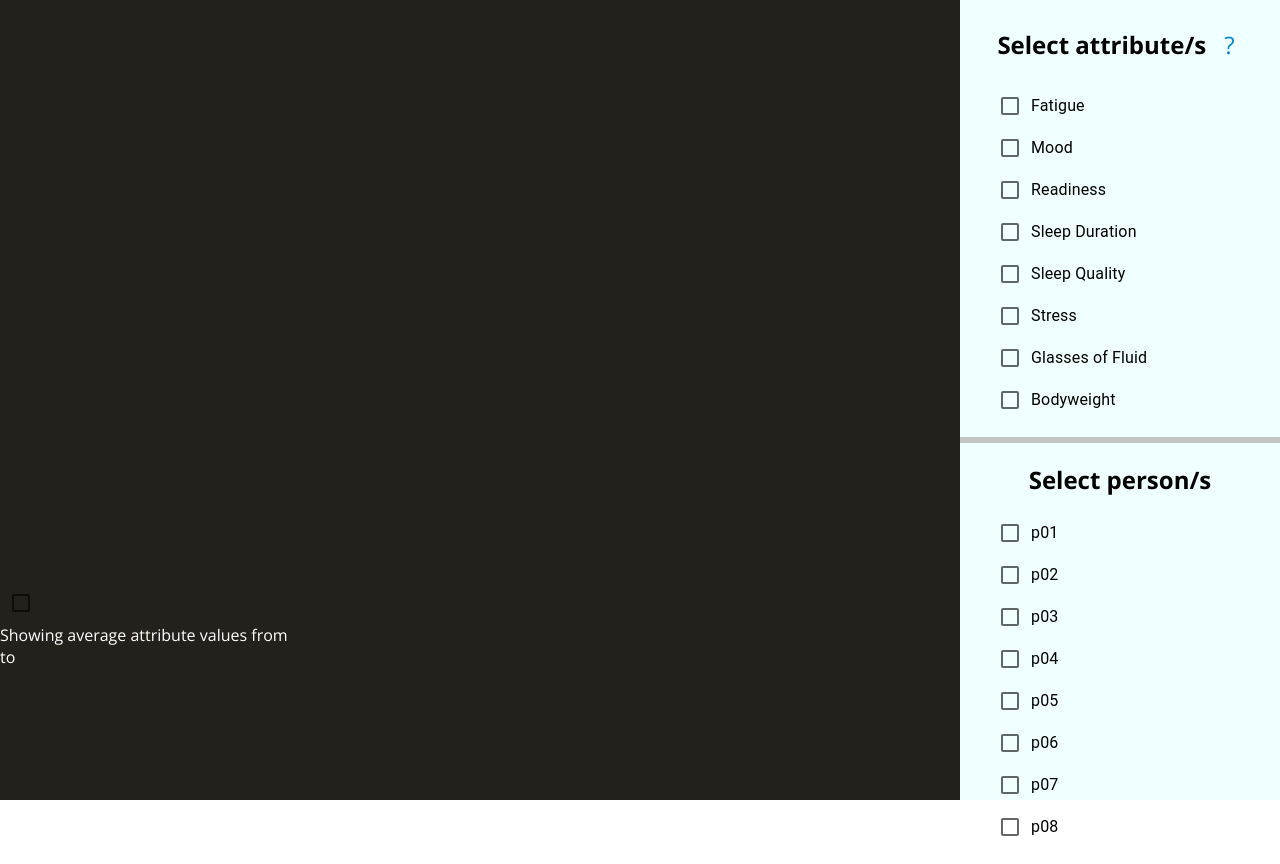
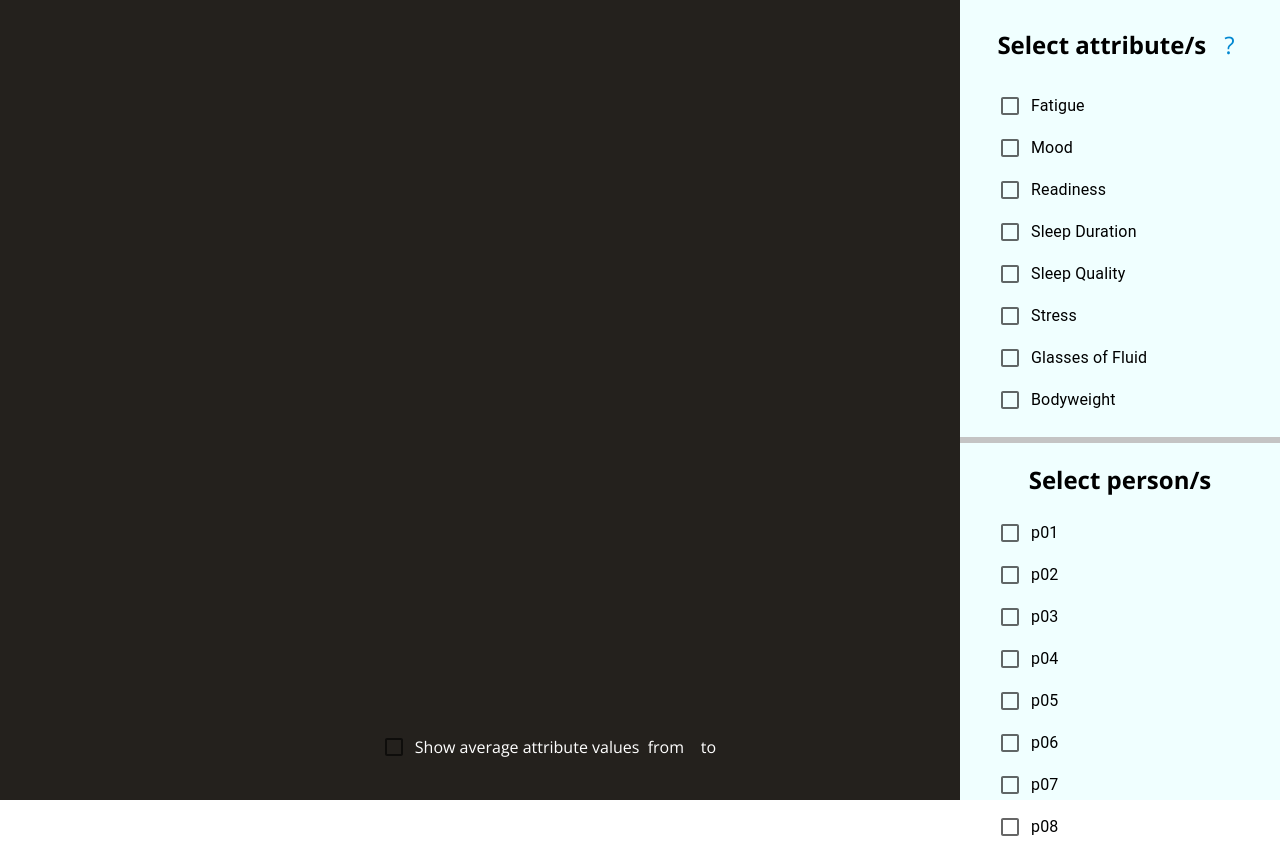
Before and after one commit to davidstyrbjorn/lifestyle-data-visualization-tnm048, a React (Create React App) app in the folder info-vis-react-app/: page / in a window 1280 px wide. Both pictures are taken after a click on the button "Press me to show parallell axis!". Built offline with nearby package versions, Linux system fonts and the light colour scheme.

Commit message:
More styling

```diff
--- a/info-vis-react-app/src/components/d3/ParallellAxis.tsx
+++ b/info-vis-react-app/src/components/d3/ParallellAxis.tsx
@@ -1,16 +1,13 @@
+import { Button, Checkbox } from '@mui/material';
 import * as d3 from "d3";
 import React, { useEffect, useState } from "react";
-import { RecoilState, useRecoilState, useRecoilValue, useResetRecoilState, useSetRecoilState } from "recoil";
+import { useRecoilValue } from "recoil";
 import useD3 from "../../hooks/useD3";
+import { attributeState } from "../../states/attribute-state";
 import { filteredPersonData } from "../../states/person-state";
 import '../../styles/components/parallell-axis.scss';
-import { attributeState } from "../../states/attribute-state";
-import { AVAILABLE_COLORS, lifestyle } from "../../types/types";
+import { AVAILABLE_COLORS, lifestyle, person_data } from "../../types/types";
 import getProperty from "../../util/get-property";
-import { duration } from "@mui/material";
-import { selectAll } from "d3";
-import { Button, Checkbox } from '@mui/material';
-import { get } from "https";
 
 let showMissingData:boolean = false;
 let showDatePicker:boolean = false;
@@ -55,7 +52,6 @@ const ParallellAxisPlot: React.FC<{}> = () => {
             const height =  (div_size[1] * 0.9) - margin.top - margin.bottom;
             const padding = {top: 50, right: 50, bottom: 50, left: 200}
 
-            console.log(height);
 
             // Only draw background if no previous plot exists
             let previous_svg: any = document.getElementsByClassName('p-axis-plot');
@@ -104,6 +100,7 @@ const ParallellAxisPlot: React.FC<{}> = () => {
                 pd = union;
 
                 personDates = Array.from(pd);
+                personDates.sort();
 
                 for (let i = 0; i < selectedAttributes.length; i++) {
                     const name = selectedAttributes[i]; // Getting names of attributes
@@ -186,9 +183,6 @@ const ParallellAxisPlot: React.FC<{}> = () => {
                     drawRes = []
                     drawRes[0] = averageValuesDict;
                 }
-
-
-                console.log("2", drawRes);
 
                 if (noData) {
                     missingDataNew.push(idx);
@@ -305,6 +299,8 @@ const ParallellAxisPlot: React.FC<{}> = () => {
     },[data])
 
     function incrementDate() {
+        console.log(personDates);
+        console.log(personDates[dateIndex]);
         if (dateIndex < personDates.length) {
             setDateIndex(dateIndex + 1);
             oldDate = personDates[dateIndex];
@@ -326,20 +322,47 @@ const ParallellAxisPlot: React.FC<{}> = () => {
 
     return (
         <div className="Visualization">
+
             <div id = {"plot"} ref = {ref}>
                     <div className={'tooltip'}></div>
             </div>
-            <div className="average-values">
+
+            <div className="bottom">
+                <div className='p-legend'>
+                        {data.map((person: person_data, idx: number) => {
+                            return (
+                                <div className='legend-entry' key={idx}>
+                                    <div style={{
+                                        backgroundColor: AVAILABLE_COLORS[idx].primary,
+                                        width: 24,
+                                        height: 24,
+                                        borderRadius: 5
+                                    }}></div>
+                                    <p className="InfoText"> &nbsp; {person.name}</p>
+                                </div>
+                            );
+                        })}
+                </div>
+
+                <div className="graph-acessories-date">
+                    <div className="toggle-average">
+                        <div id="toggle-average-button">
                             <Checkbox checked={displayAverageDate} onChange={toggleAverage}/>
-                <p className="InfoText"> Showing average attribute values from </p>
+                            {!displayAverageDate && <p className="InfoText"> Show average attribute values </p>}
+                        </div>
+                        <div className="date-display">
+                            {displayAverageDate && <p className="InfoText"> Showing average attribute values from &nbsp;</p> }
+                            {!displayAverageDate && <p className="InfoText"> &nbsp; from &nbsp;</p>}
                             <p className="InfoText">{personDates[0]}</p>
-                <p className="InfoText"> to </p>
+                            <p className="InfoText">&nbsp; to &nbsp;</p>
                             <p className="InfoText">{personDates[personDates.length - 1]} </p>
                         </div>
+                    </div>
+
+                    {!displayAverageDate &&
                     <div className="GraphInfo">
                             {showMissingData &&
                             <div className="MissingData">
-
                                 <div id="MissingPersons">
                                     <p className="InfoText">Person &nbsp;</p>
                                         {
@@ -351,7 +374,6 @@ const ParallellAxisPlot: React.FC<{}> = () => {
                                 </div>
                             </div>
                             }
-
                             {showDatePicker &&
                                 <div className="Datepicker">
                                     <Button variant="contained" className="DateButton" onClick={decrementDate}> Previous </Button>
@@ -359,8 +381,11 @@ const ParallellAxisPlot: React.FC<{}> = () => {
                                     <Button variant="contained" className="DateButton" onClick={incrementDate}> Next </Button>
                                 </div>
                             }
+                    </div> }
                 </div>
             </div>
+        </div>
+
     );
 }
 
--- a/info-vis-react-app/src/styles/components/parallell-axis.scss
+++ b/info-vis-react-app/src/styles/components/parallell-axis.scss
@@ -76,3 +76,41 @@
     margin-left: 1rem;
     margin-right: 1rem;
 }
+
+.toggle-average {
+    display: flex;
+    justify-content: center;
+    //flex-direction: column;
+    align-items: center;
+    flex:1;
+    padding-top: 0rem;
+    padding-bottom: 1rem;
+    background-color: #24211d;
+    width:100%;
+}
+
+.date-display {
+    display: flex;
+    flex-direction: row;
+}
+
+#toggle-average-button {
+    align-items: center;
+    display: flex;
+    flex-direction: row;
+}
+
+.graph-acessories-date {
+    flex: 6;
+}
+
+.bottom {
+    display: flex;
+}
+
+.p-legend {
+    justify-content: center;
+    align-items: center;
+    flex: 1;
+    padding-left: 0 rem;
+}
```
Lines whose indentation alone changed are shown as unchanged.
